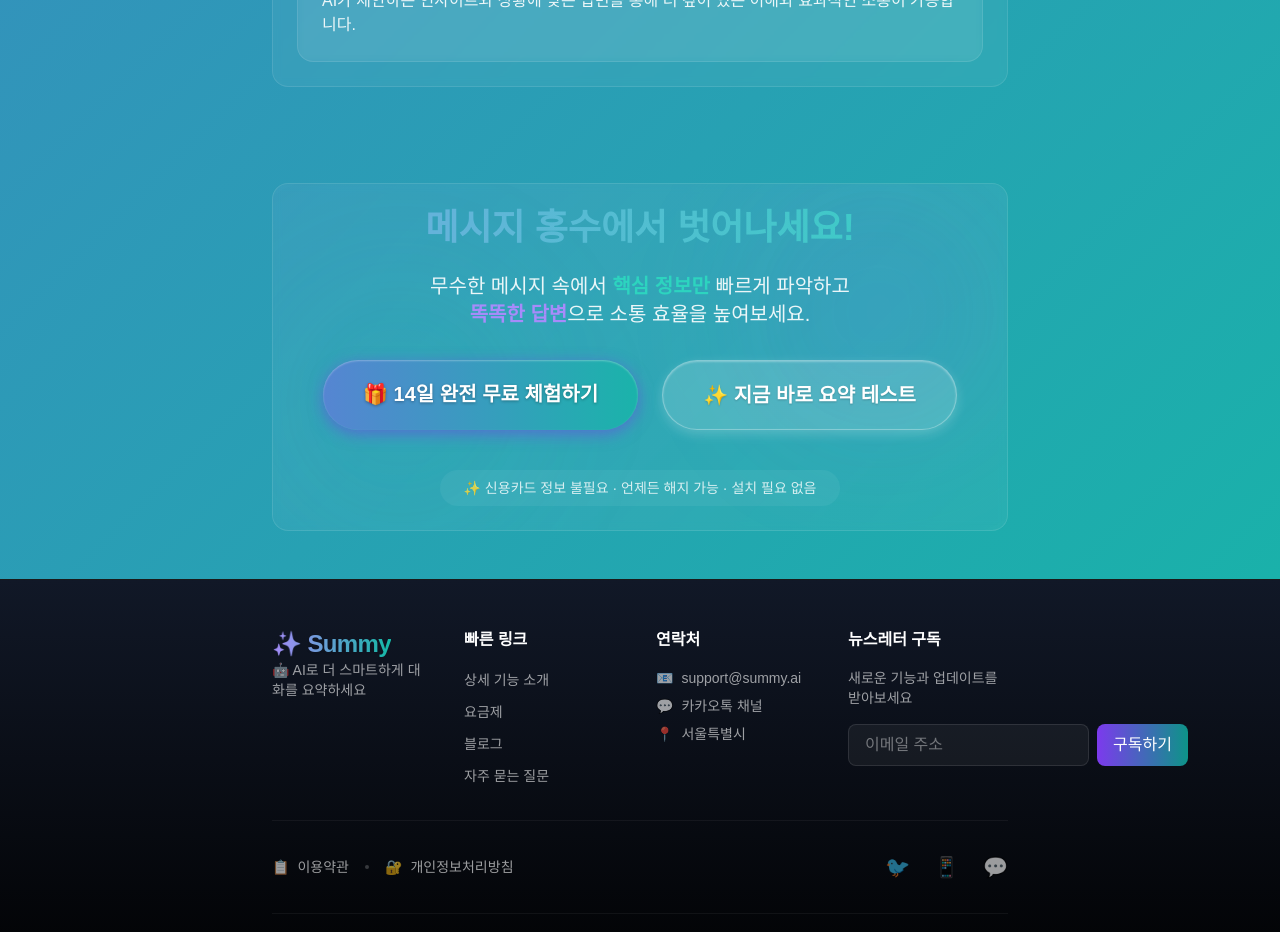
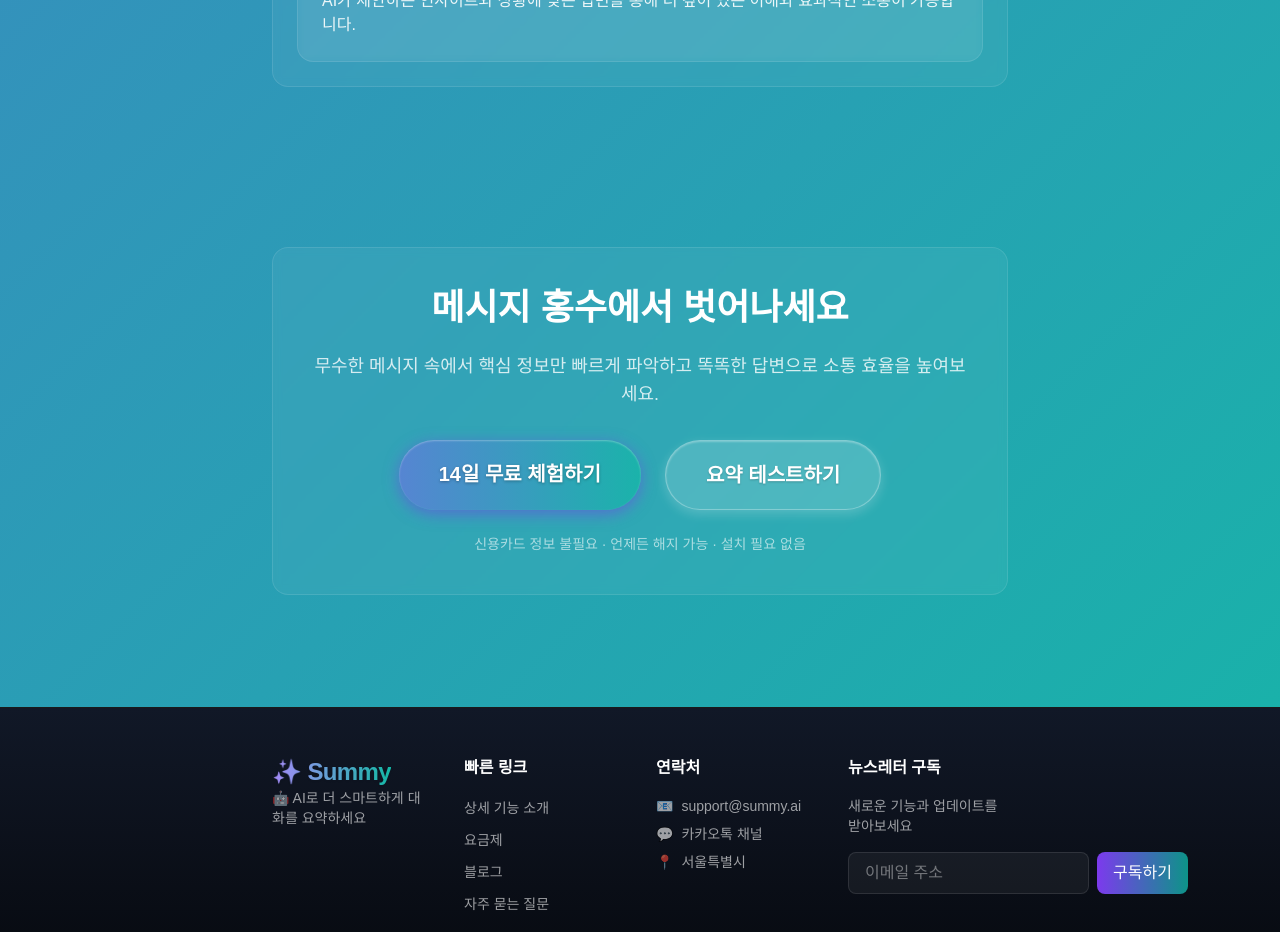
Before and after one commit to FLYLIKEB/summy, a Next.js app: page / in a window 1280 px wide. Shown: the part 5600-6532 px from the top of the page. Built offline with nearby package versions, Linux system fonts and the light colour scheme; a web font is replaced by a local one.

Commit message:
FinalCTA 디자인 심플하게 개선

```diff
--- a/components/FinalCTA.tsx
+++ b/components/FinalCTA.tsx
@@ -3,38 +3,30 @@ import Link from 'next/link'
 
 export default function FinalCTA() {
   return (
-    <section>
+    <section className="py-16">
       <div className="section-container">
-        <div className="card text-center relative overflow-hidden">
-          {/* 배경 효과 */}
-          <div className="absolute inset-0 bg-gradient-to-br from-purple-500/5 to-mint-500/5 animate-gradient"></div>
-          <div className="absolute top-0 right-0 w-64 h-64 bg-purple-500/10 rounded-full blur-3xl"></div>
-          <div className="absolute bottom-0 left-0 w-64 h-64 bg-mint-500/10 rounded-full blur-3xl"></div>
+        <div className="card text-center border border-white/10 bg-white/5 backdrop-blur-sm p-8 sm:p-10">
+          <div>
+            <h2 className="text-3xl sm:text-4xl font-bold mb-6 text-white">
+              메시지 홍수에서 벗어나세요
+            </h2>
 
-          <div className="relative">
-            <h2 className="text-3xl sm:text-4xl font-bold mb-6 bg-gradient-to-r from-purple-400 to-mint-400 text-transparent bg-clip-text animate-gradient">
-              메시지 홍수에서 벗어나세요!
-            </h2>
-            <p className="text-lg sm:text-xl mb-8 text-white/90">
-              무수한 메시지 속에서 <span className="font-semibold text-mint-400">핵심 정보만</span> 빠르게 파악하고<br />
-              <span className="font-semibold text-purple-400">똑똑한 답변</span>으로 소통 효율을 높여보세요.
+            <p className="text-lg mb-8 text-white/80 max-w-2xl mx-auto">
+              무수한 메시지 속에서 핵심 정보만 빠르게 파악하고
+              똑똑한 답변으로 소통 효율을 높여보세요.
             </p>
-            <div className="flex flex-col sm:flex-row gap-6 justify-center mb-2 sm:mb-4">
-              <Link href="/signup" className="btn-primary group relative overflow-hidden">
-                <span className="relative z-10 flex items-center justify-center">
-                  🎁 14일 완전 무료 체험하기
-                </span>
-                <span className="absolute inset-0 bg-gradient-to-r from-purple-600 to-mint-600 opacity-0 group-hover:opacity-100 transition-opacity duration-300"></span>
+
+            <div className="flex flex-col sm:flex-row gap-6 justify-center mb-6">
+              <Link href="/signup" className="btn-primary">
+                14일 무료 체험하기
               </Link>
-              <Link href="/demo" className="btn-secondary group relative overflow-hidden">
-                <span className="relative z-10 flex items-center justify-center">
-                  ✨ 지금 바로 요약 테스트
-                </span>
-                <span className="absolute inset-0 bg-white/20 opacity-0 group-hover:opacity-100 transition-opacity duration-300"></span>
+              <Link href="/demo" className="btn-secondary">
+                요약 테스트하기
               </Link>
             </div>
-            <p className="mt-6 text-sm text-white/80 bg-white/5 inline-block px-6 py-2 rounded-full">
-              ✨ 신용카드 정보 불필요 · 언제든 해지 가능 · 설치 필요 없음
+
+            <p className="text-sm text-white/60 mt-6">
+              신용카드 정보 불필요 · 언제든 해지 가능 · 설치 필요 없음
             </p>
           </div>
         </div>
```
